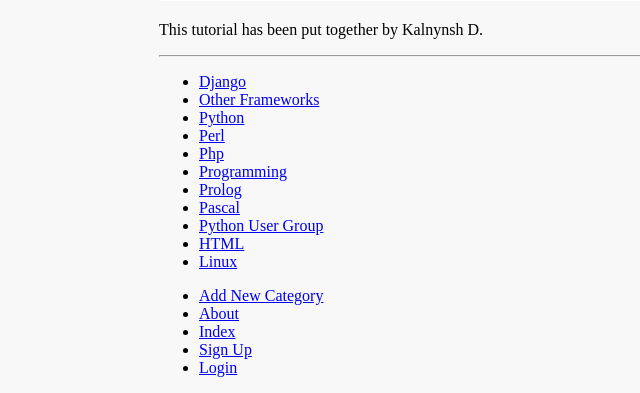
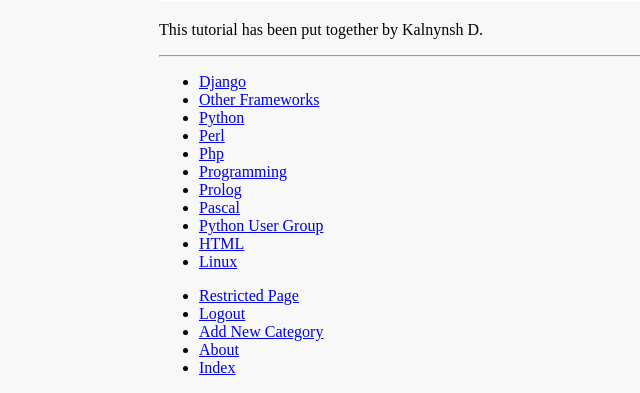
Before and after one commit to kalnynsh/tango_with_django, a Django app: page /rango/about/ in a window 1280 px wide. Shown: the part 449-842 px from the top of the page, without its empty margins (1-641 px from the left). Run offline with Django 3.2, Linux system fonts and the light colour scheme; a user stored in the database is signed in; data comes from the database, SQL or seed files in the repository.

Commit message:
70. In /templates/rango/base update bottom ul with conditional statement if user.is_authenticated.

```diff
--- a/tango_with_django/templates/rango/base.html
+++ b/tango_with_django/templates/rango/base.html
@@ -31,11 +31,16 @@
 
 <div>
     <ul>
-        <li><a href="{% url 'rango:add_category' %}">Add New Category</a></li>
-        <li><a href="{% url 'rango:about' %}">About</a></li>
-        <li><a href="{% url 'rango:index' %}">Index</a></li>
-        <li><a href="{% url 'rango:register' %}">Sign Up</a></li>
-        <li><a href="{% url 'rango:login' %}">Login</a></li>
+        {% if user.is_authenticated %}
+            <li><a href="{% url 'rango:restricted' %}">Restricted Page</a></li>
+            <li><a href="{% url 'rango:logout' %}">Logout</a></li>
+        {% else %}
+            <li><a href="{% url 'rango:login' %}">Sign in</a></li>
+            <li><a href="{% url 'rango:register' %}">Sign Up</a></li>
+        {% endif %}
+            <li><a href="{% url 'rango:add_category' %}">Add New Category</a></li>
+            <li><a href="{% url 'rango:about' %}">About</a></li>
+            <li><a href="{% url 'rango:index' %}">Index</a></li>
     </ul>
 </div>
 
```
